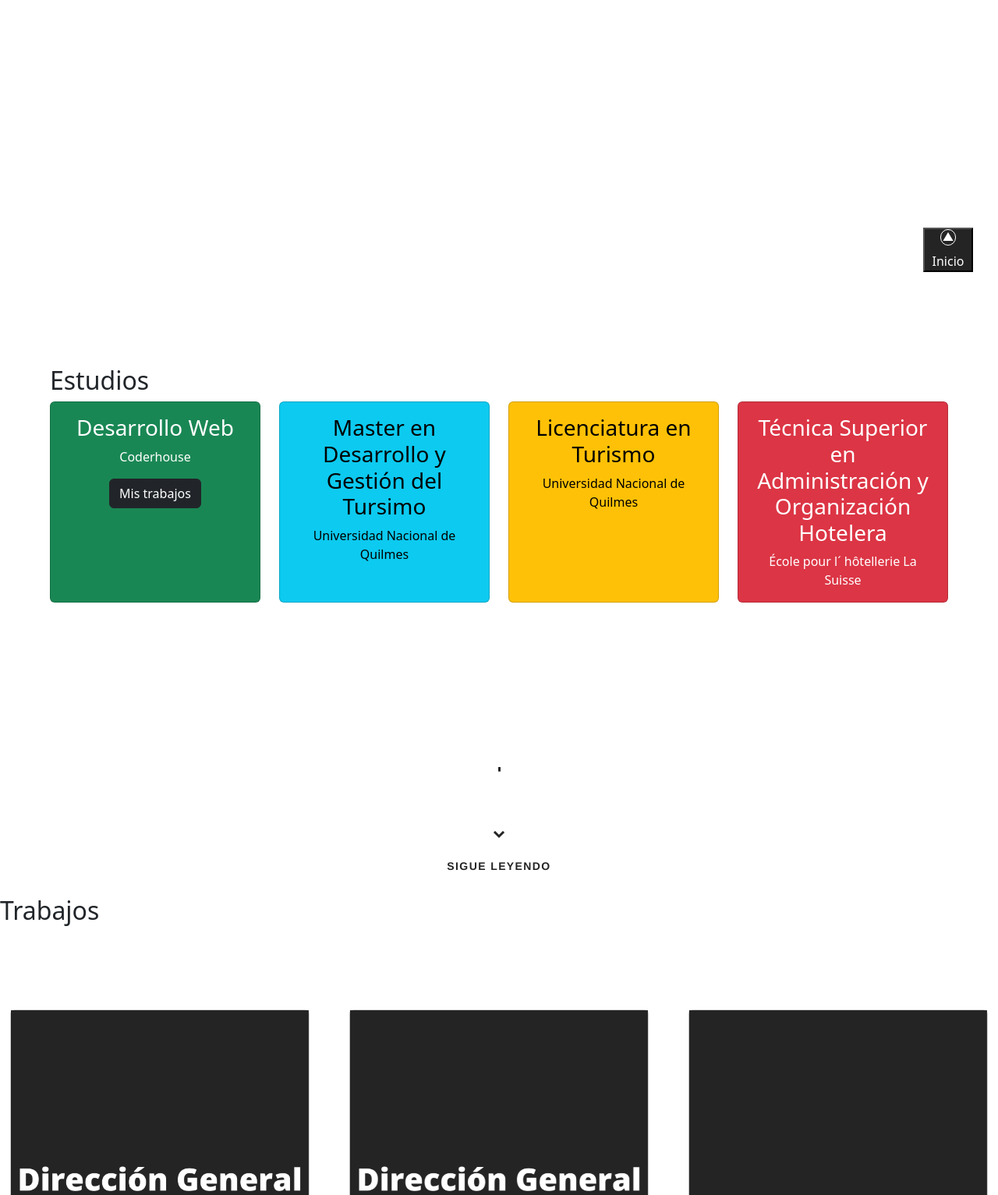
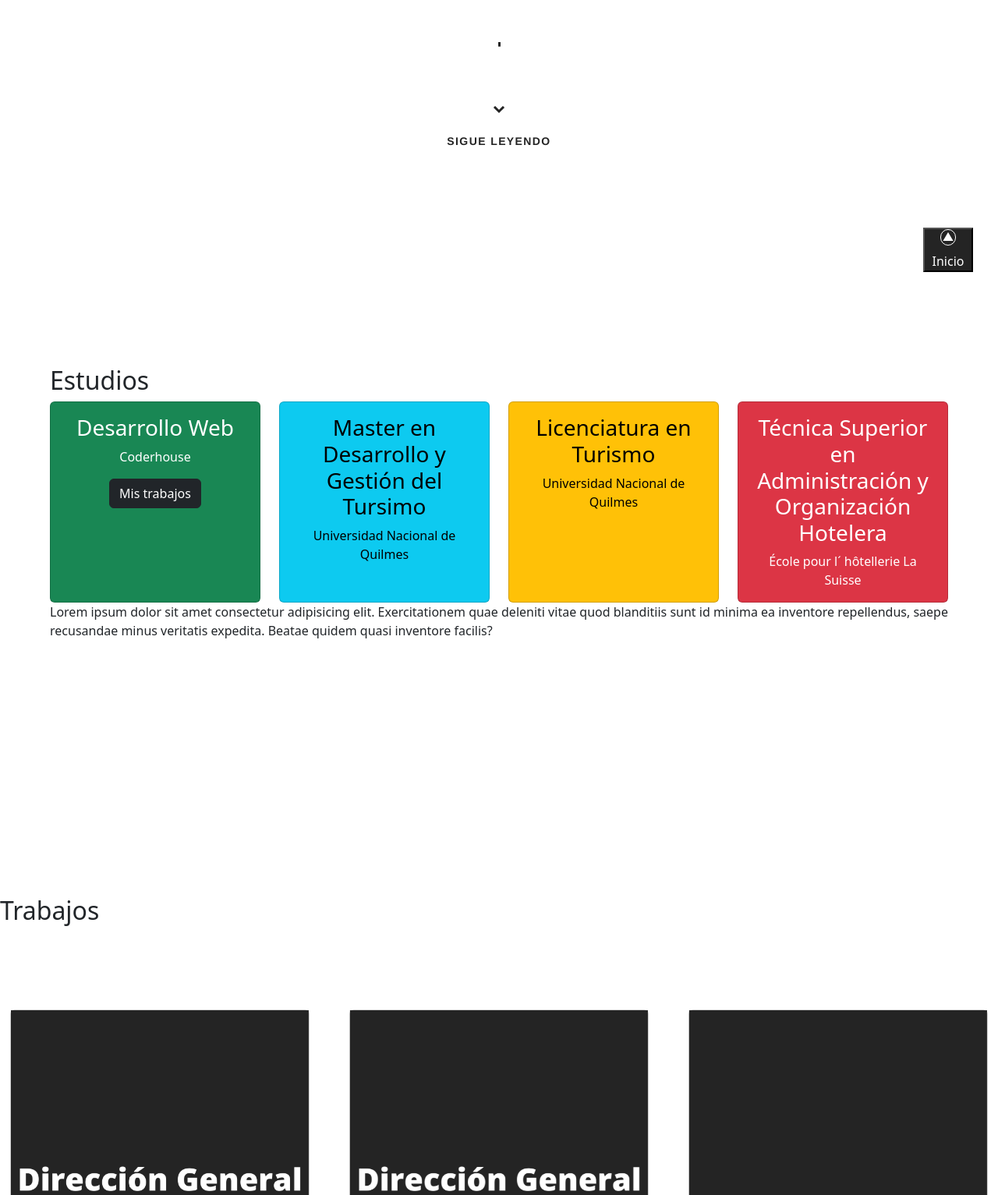
Before and after one commit to SilvanaBendahanGloria/AboutMe, a website: page index.html in a window 1280 px wide. Shown: the part 451-1984 px from the top of the page at 78% size. Drawn offline with nearby package versions, Linux system fonts and the light colour scheme.

Commit message:
Scroll down button

```diff
--- a/index.html
+++ b/index.html
@@ -58,6 +58,22 @@
             <p class="text-justify">Lorem ipsum dolor sit amet consectetur adipisicing elit. Voluptatem voluptate facere necessitatibus veritatis similique deserunt impedit fugit porro. Illo quam quasi eius expedita fugiat fuga ratione adipisci ea! Dolorum, illo.</p>
             <p class="text-justify">Lorem, ipsum dolor sit amet consectetur adipisicing elit. Quo, qui facilis officia dignissimos, dolorem reiciendis obcaecati repudiandae enim nihil recusandae aperiam dicta voluptatum molestias maiores esse excepturi provident! Sit, eligendi!</p>
          </section>
+
+         <section class="boton__seguir">
+            <div id="wrapper">
+               <div id="wrapper-inner">
+                  <div id="scroll-down">
+                     <span class="arrow-down">
+                        <!-- css generated icon -->
+                     </span>
+                     <span id="scroll-title">
+                        <a href="#studies">Sigue leyendo</a>
+
+                     </span>
+                  </div>
+               </div>
+            </div>
+         </section>
       </article>
 
       <article id="studies">
@@ -100,29 +116,10 @@
             </div>
          </section>
 
-         <section class="boton__seguir">
-            <div id="wrapper">
-               <div id="wrapper-inner">
-                  <div id="scroll-down">
-                     <span class="arrow-down">
-                        <!-- css generated icon -->
-                     </span>
-                     <span id="scroll-title">
-                        <a href="#studies__abilities">Sigue leyendo</a>
-
-                     </span>
-                  </div>
-               </div>
-            </div>
-         </section>
-
          <section id="studies__abilities">
-
-
+            <p>Lorem ipsum dolor sit amet consectetur adipisicing elit. Exercitationem quae deleniti vitae quod blanditiis sunt id minima ea inventore repellendus, saepe recusandae minus veritatis expedita. Beatae quidem quasi inventore facilis?</p>
          </section>
       </article>
-
-
 
       <article id="works">
          <h2>Trabajos</h2>
@@ -242,6 +239,10 @@
             </div>
          </section>
       </article>
+
+      <article>
+
+      </article>
    </main>
 
    <button>
--- a/scss/components/_animations.scss
+++ b/scss/components/_animations.scss
@@ -3,6 +3,7 @@
     padding: 15vh 5vw;
     height: 100vh;
 }
+
 
 .about-me__tachado__span {
     position: relative;
--- a/scss/components/_buttons.scss
+++ b/scss/components/_buttons.scss
@@ -46,12 +46,11 @@ button{
 }
 
 /*Scroll down: CodePen Home Scroll down - Call to action animation - https://codepen.io/pavelderschleifer/pen/jrXpgq*/
-
 .boton__seguir {
 	padding:0;
 	margin:0;
 	width:100%;
-	height:100%;
+	height:30vh;
 }
 
 #wrapper {
```
Also changed, not shown: css/style.css, 1 other file.
